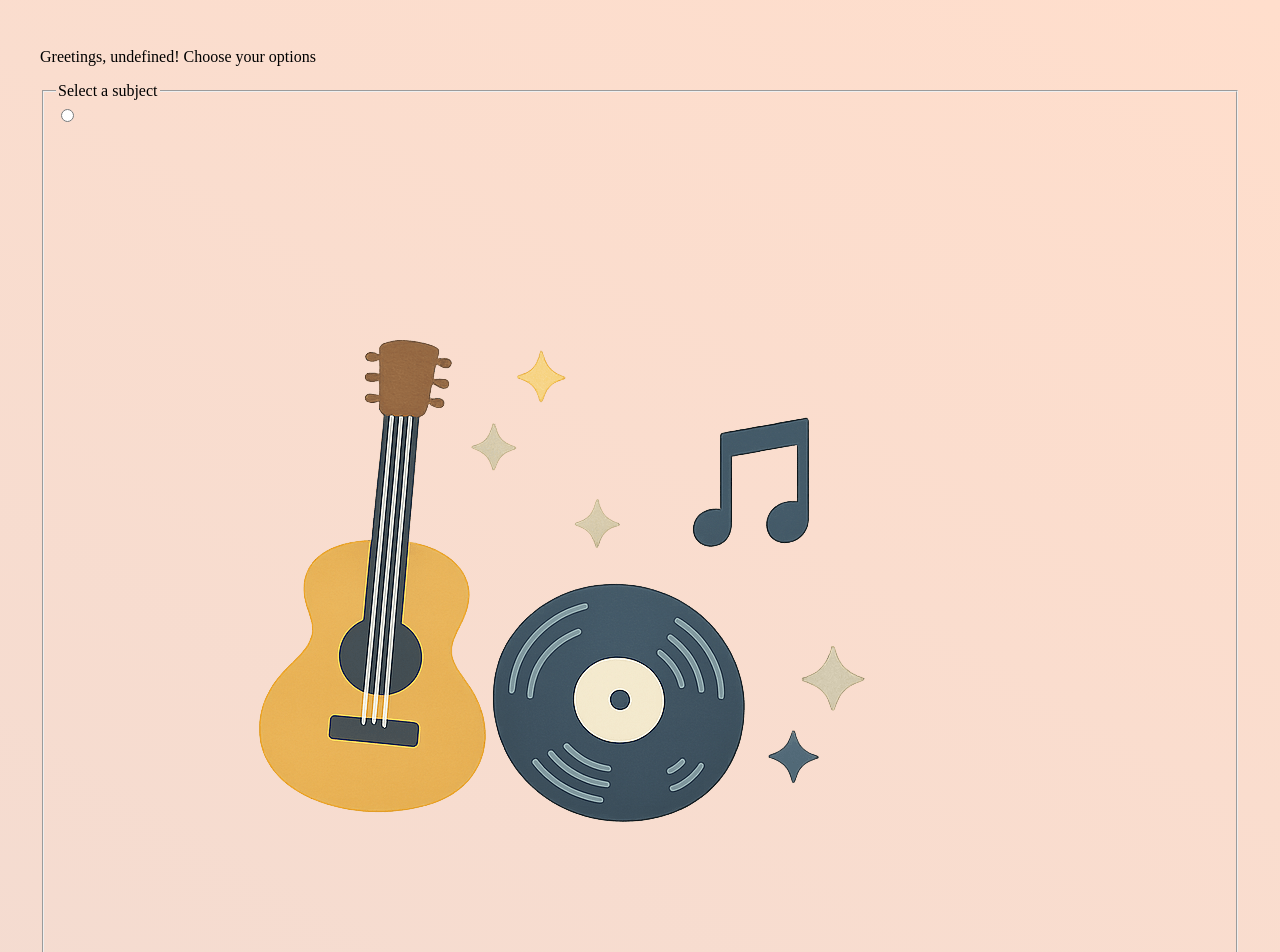
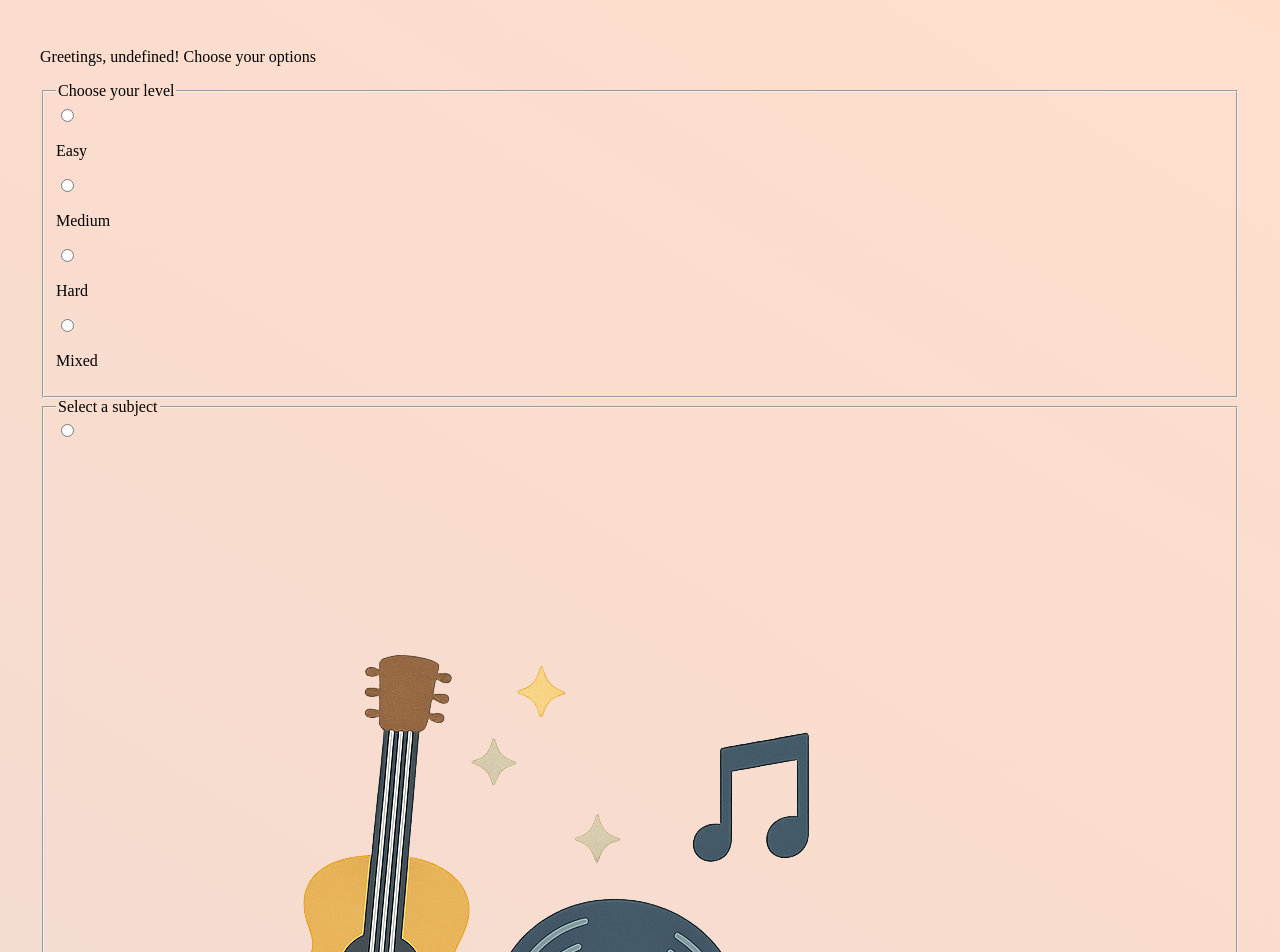
Before and after one commit to annagroshkova/maca-quiz-app, a React (Vite) app: page /quiz-settings in a window 1280 px wide. Shown: the top 952 px of the page. Built offline with nearby package versions, Linux system fonts and the light colour scheme.

Commit message:
single RadioOption component that handles both levels and categories, strict interface for Level

```diff
--- /dev/null
+++ b/src/components/RadioOption/RadioOption.tsx
@@ -0,0 +1,35 @@
+interface RadioOptionProps {
+  name: string;
+  value: string | undefined;
+  text: string;
+  imageUrl?: string;
+  checked: boolean;
+  onChange: () => void;
+}
+
+export default function RadioOption({
+  name,
+  value,
+  text,
+  imageUrl,
+  checked,
+  onChange,
+}: RadioOptionProps) {
+  return (
+    <label className={imageUrl ? "category" : "level"}>
+      <input
+        type='radio'
+        name={name}
+        value={value}
+        checked={checked}
+        onChange={() => onChange()}
+      />
+      {imageUrl && (
+        <div className='category__image-container'>
+          <img className='category__image' src={imageUrl} alt={text} />
+        </div>
+      )}
+      <p className={imageUrl ? "category__text" : "level__text"}>{text}</p>
+    </label>
+  );
+}
--- a/src/categoriesData.ts
+++ b/src/data.ts
@@ -1,6 +1,11 @@
 export interface Category {
   quizSubject: string;
   apiQuery: string;
+}
+
+export interface Level {
+  level: string;
+  apiQuery: "easy" | "medium" | "hard" | undefined;
 }
 
 export const categories: Category[] = [
@@ -45,3 +50,22 @@ export const categories: Category[] = [
     apiQuery: "general_knowledge",
   },
 ];
+
+export const levels: Level[] = [
+  {
+    level: "Easy",
+    apiQuery: "easy",
+  },
+  {
+    level: "Medium",
+    apiQuery: "medium",
+  },
+  {
+    level: "Hard",
+    apiQuery: "hard",
+  },
+  {
+    level: "Mixed",
+    apiQuery: undefined,
+  },
+];
--- a/src/views/QuizSettings/QuizSettings.tsx
+++ b/src/views/QuizSettings/QuizSettings.tsx
@@ -1,30 +1,56 @@
+import { useState } from "react";
 import {
   type UserSettings,
   getUserSettings,
   updateUserSettings,
 } from "../../userSettings";
-import { categories } from "../../categoriesData";
-import Category from "../../components/Category/Category";
+import { categories, levels } from "../../data";
+import RadioOption from "../../components/RadioOption/RadioOption";
 
 export default function QuizSettings() {
   const user: UserSettings = getUserSettings();
   const greeting: string = `Greetings, ${user.name}! Choose your options`;
+
+  const [category, setCategory] = useState<string | null>(null);
+  const [level, setLevel] = useState<
+    "easy" | "medium" | "hard" | undefined | null
+  >(null);
 
   return (
     <section className='quiz-settings'>
       <p className='quiz-settings__greeting'>{greeting}</p>
       <form className='quiz-settings__form'>
         <fieldset className='quiz-settings__categories'>
-          <legend>Select a subject</legend>
-          {categories.map((c) => (
-            <Category
-              key={c.apiQuery}
-              text={c.quizSubject}
-              apiQuery={c.apiQuery}
-              imageUrl={`${c.apiQuery}.png`}
+          <legend>Choose your level</legend>
+          {levels.map((l) => (
+            <RadioOption
+              key={l.level}
+              name="level"
+              text={l.level}
+              value={l.apiQuery}
+              onChange={() => setLevel(l.apiQuery)}
+              checked={level === l.apiQuery}
             />
           ))}
         </fieldset>
+
+        <fieldset className='quiz-settings__categories'>
+          <legend>Select a subject</legend>
+          {categories.map((c) => (
+            <RadioOption
+              key={c.apiQuery}
+              name="category"
+              text={c.quizSubject}
+              value={c.apiQuery}
+              imageUrl={`${c.apiQuery}.png`}
+              onChange={() => setCategory(c.apiQuery)}
+              checked={category === c.apiQuery}
+            />
+          ))}
+        </fieldset>
+        <button type='submit' disabled={level === null && category === null}>
+          Let's begin!
+        </button>
       </form>
     </section>
   );
```
Also changed, not shown: src/components/RadioOption/RadioOption.css (added).
